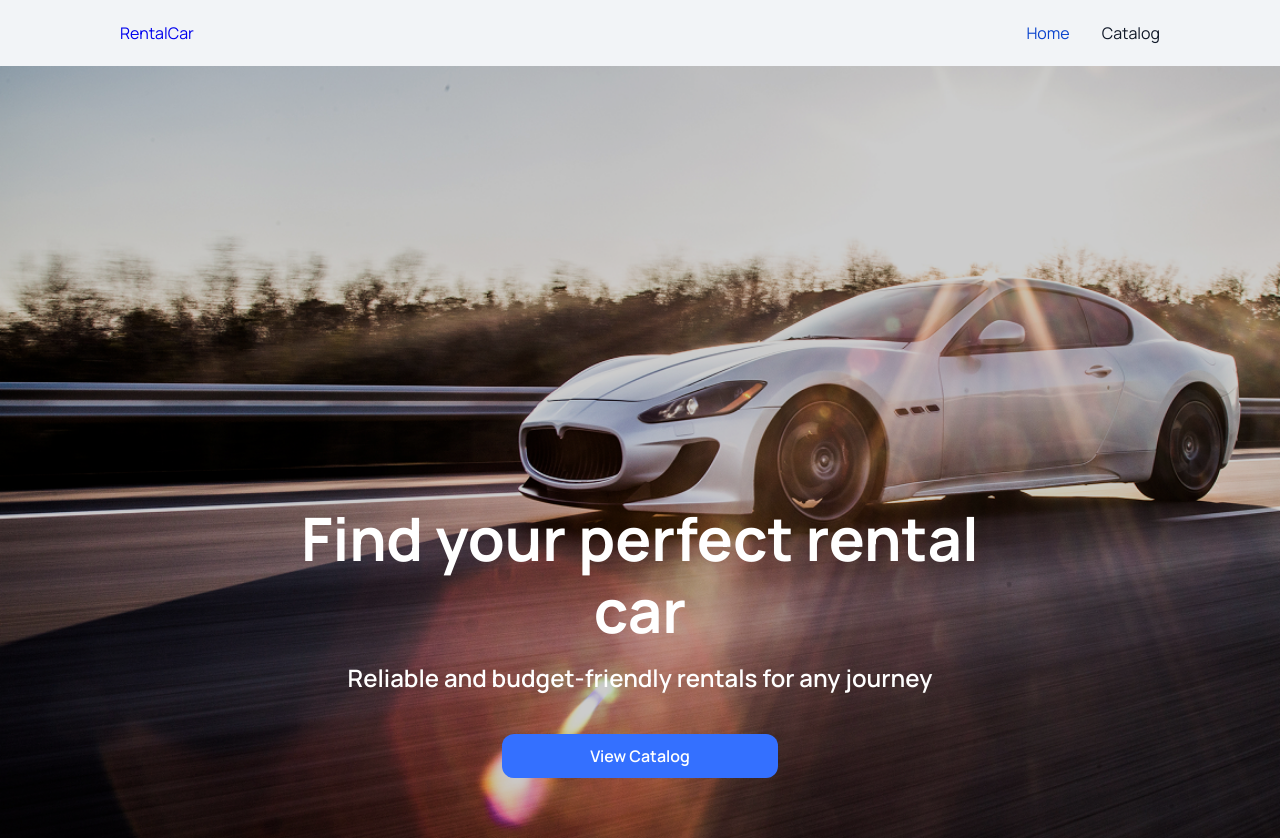
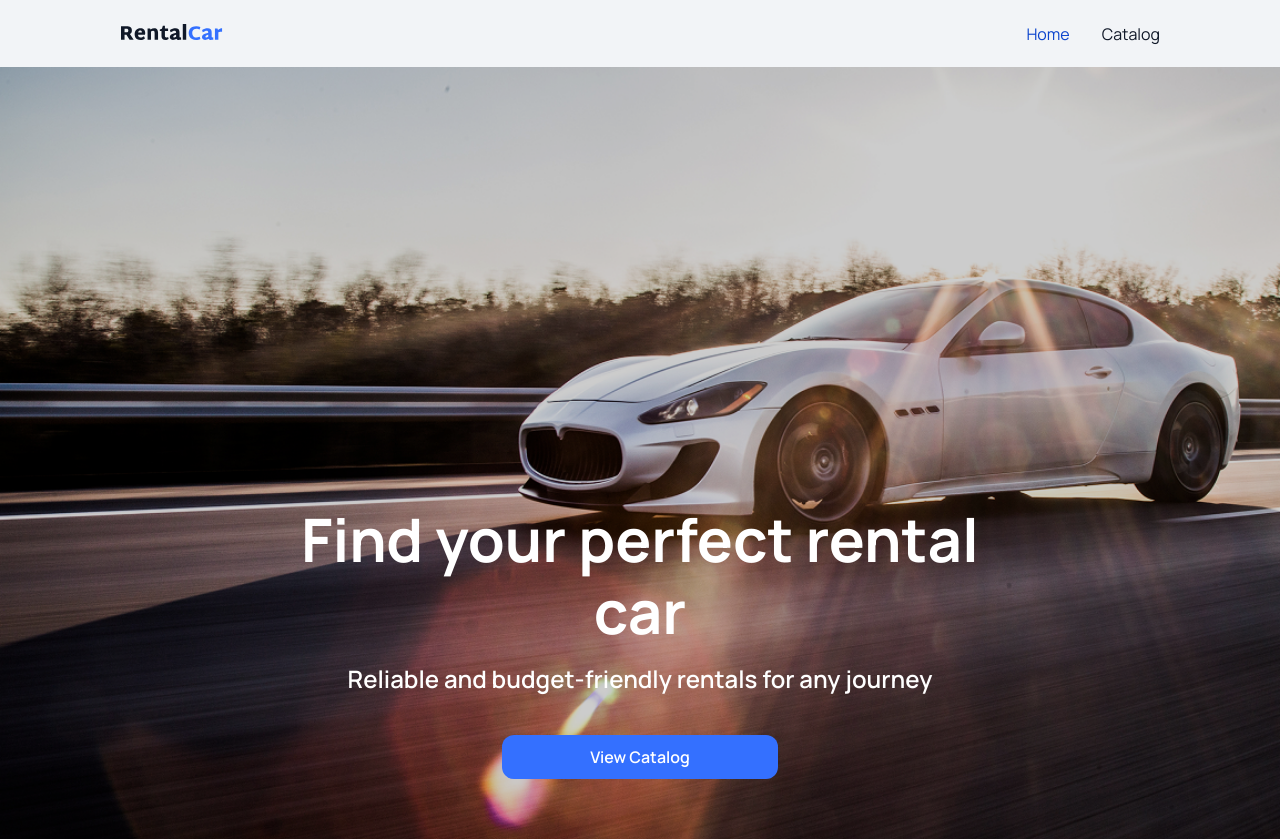
Before and after one commit to kostyaslob/RentalCar, a React (Vite) app: page / in a window 1280 px wide. Built offline with nearby package versions, Linux system fonts and the light colour scheme.

Commit message:
add svg logo to the Header

```diff
--- a/index.html
+++ b/index.html
@@ -4,7 +4,7 @@
     <meta charset="UTF-8" />
     <meta name="viewport" content="width=device-width, initial-scale=1.0" />
     <meta name="description" content="RentalCar - find your perfect rental car" />
-    <link rel="icon" type="image/svg+xml" href="./public/favicon.svg" />
+    <link rel="icon" type="image/svg+xml" href="/favicon.svg" />
 
     <link rel="preconnect" href="https://fonts.googleapis.com" />
     <link rel="preconnect" href="https://fonts.gstatic.com" crossorigin />
--- a/src/components/Logo/Logo.jsx
+++ b/src/components/Logo/Logo.jsx
@@ -3,6 +3,10 @@ import { Link } from "react-router-dom";
 
 export default function Logo() {
   return (
-    <Link to="/">RentalCar</Link>
+    <Link to="/">
+      <svg width="104" height="16">
+        <use href="/sprite.svg#icon-rentalcar"></use>
+      </svg>
+    </Link>
   );
 }
```
